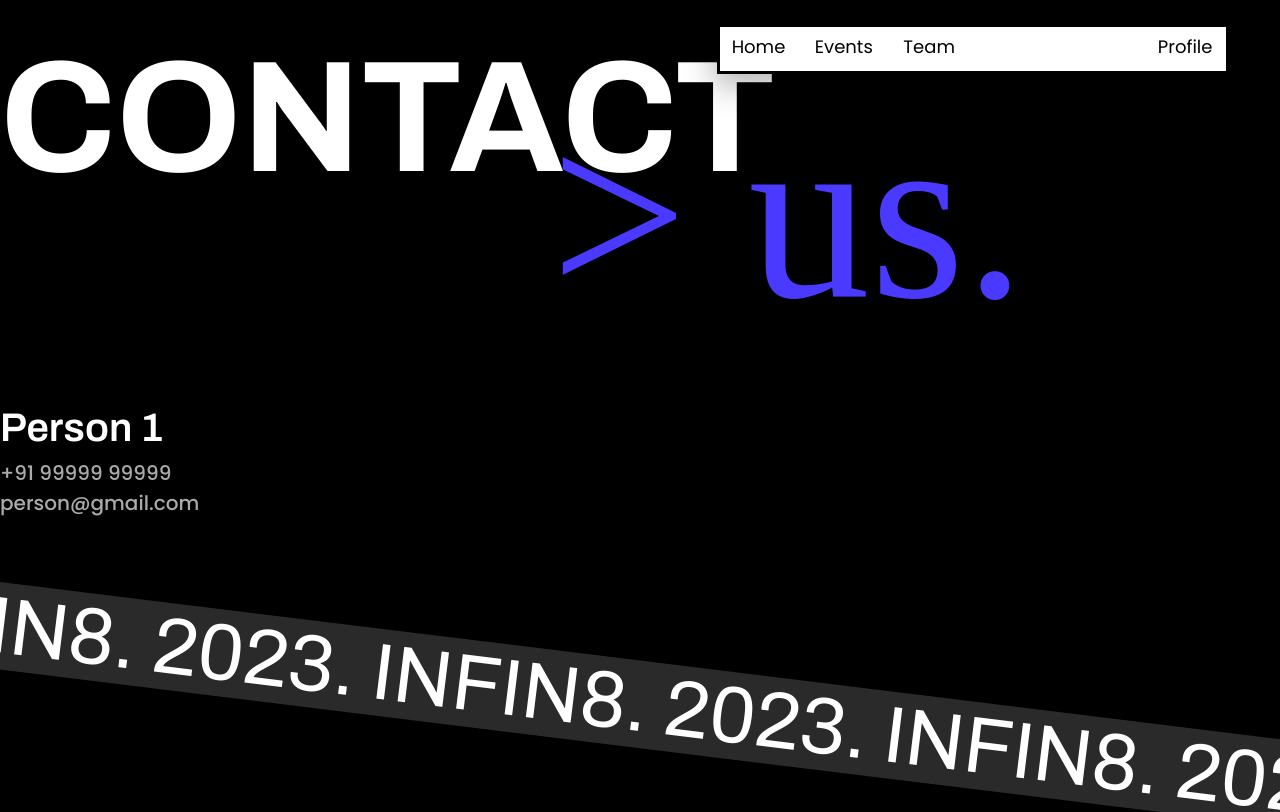
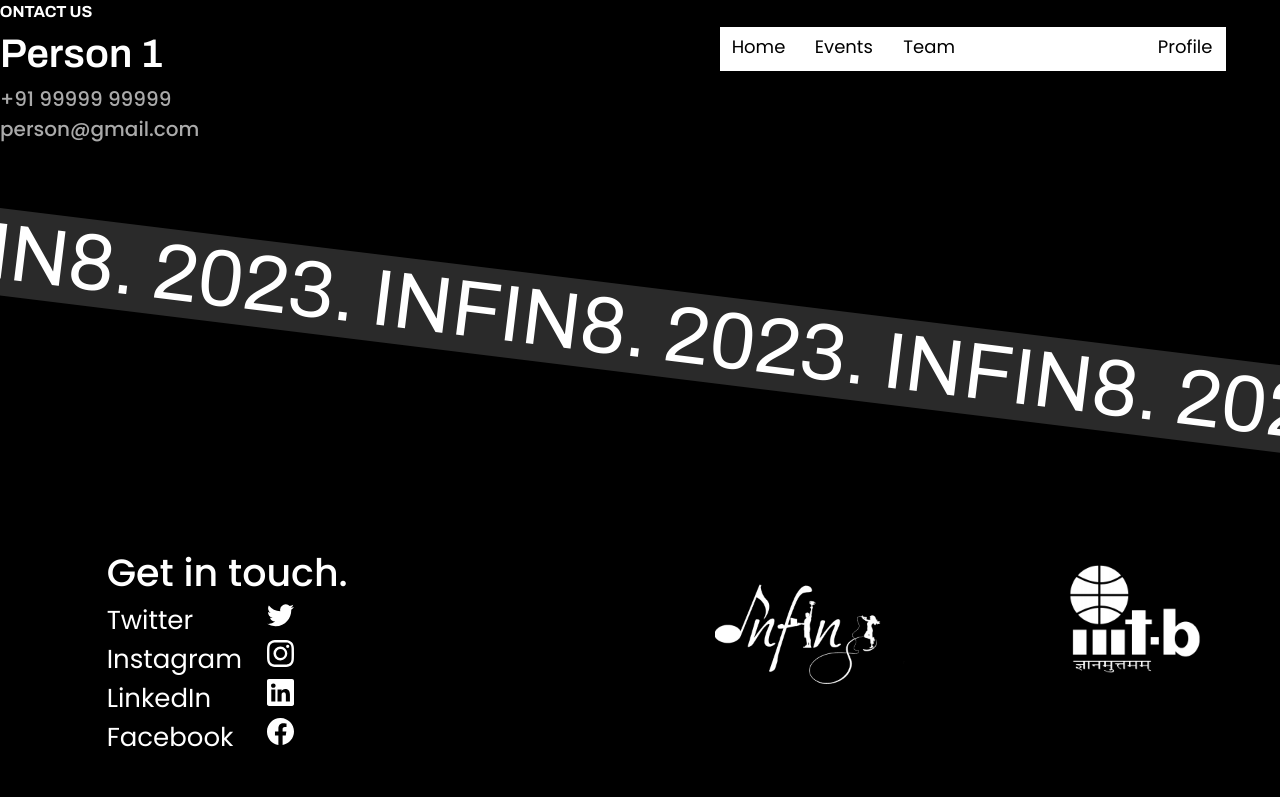
Before and after one commit to zense/Infin8-2023, a React (Create React App) app in the folder client/: page /contact in a window 1280 px wide. Shown: the top 812 px of the page. Built offline with nearby package versions, Linux system fonts and the light colour scheme; a web font is replaced by a local one.

Commit message:
Fixing title size in REgister Column

```diff
--- a/client/src/components/Contact/Contact.jsx
+++ b/client/src/components/Contact/Contact.jsx
@@ -17,22 +17,25 @@ function ContactCard(props){
         </div>
     )
 }
+
+
 export default function Contact(){
-
     return (
         <>
             <Navbar />
             <div className="ContactPage">
                 <div className="row">
                     <div className="col-12">
-                    <div className="Contact">
-                        CONTACT
+                        <div className="Contact row titlerow">
+                            CONTACT US
                         </div>
-                    <div className="US">
-                        {">"} us.
+
+                    </div>
+                    <div>
+
                     </div>
                 </div>
-            </div>
+
                 <div className="row">
                     <ContactCard />
                 </div>
--- a/client/src/components/Contact/Contact.scss
+++ b/client/src/components/Contact/Contact.scss
@@ -2,7 +2,7 @@
     background-color: black;
     .Contact{
         color: white;
-        font-size: calc(3.5rem + 8vw);
+        // font-size: calc(3.5rem + 8vw);
         font-family: 'Archivo';
         font-style: normal;
         font-weight: 700;
@@ -13,8 +13,9 @@
         font-style: normal;
         font-weight: 400;
         font-size: calc(8rem + 9vw);
-        margin-left: 43vw;
-        margin-top: -16vw;
+        position: relative;
+        margin-top: -9vw;
+
     }
     .person{
         color: white;
--- a/client/src/components/RegisterEvent/NotSignedIn/NotSignedIn.jsx
+++ b/client/src/components/RegisterEvent/NotSignedIn/NotSignedIn.jsx
@@ -3,7 +3,7 @@ export default function NotSignedIn(){
     return (
         <div>
             <div style={{"textAlign":"center"}}>
-                <h1 style={{"color":"white","paddingTop":"20px"}}>REGISTER</h1>
+            <h1 style={{"color":"white","paddingTop":"32px", "paddingBottom":"10px","fontSize":"3rem","fontFamily":"Archivo","fontWeight":"700"}}>REGISTER</h1>
             </div>
 
             <br></br>
--- a/client/src/components/RegisterEvent/Register/Register.jsx
+++ b/client/src/components/RegisterEvent/Register/Register.jsx
@@ -5,7 +5,7 @@ export default function Register(props){
     return (
         <div>
             <div style={{"textAlign":"center"}}>
-                <h1 style={{"color":"white","paddingTop":"32px", "paddingBottom": "10px"}}>REGISTER</h1>
+            <h1 style={{"color":"white","paddingTop":"32px", "paddingBottom":"10px","fontSize":"3rem","fontFamily":"Archivo","fontWeight":"700"}}>REGISTER</h1>
             </div>
 
 
@@ -31,7 +31,7 @@ export default function Register(props){
             </div>
 
             <div style={{"color":"white","marginTop":"30px"}}>
-                <h1 style={{"textAlign":"center"}}>PAYMENT</h1>
+            <h1 style={{"textAlign":"center","fontSize":"3rem","fontFamily":"Archivo","fontWeight":"700"}}>PAYMENT</h1>
                 <div style={{"marginLeft":"15px","marginRight":"15px", "marginTop": "15px", "marginBottom": "15px"}}>Pay the above mentioned amount using UPI and
                 upload the receipt screenshot here. Our team will
                 verify the payment. The 'Register' button will turn
--- a/client/src/components/RegisterEvent/RegisterTeam/RegisterTeam.jsx
+++ b/client/src/components/RegisterEvent/RegisterTeam/RegisterTeam.jsx
@@ -13,7 +13,7 @@ export default function RegisterTeam(props){
 
         <div>
             <div style={{"textAlign":"center"}}>
-                <h1 style={{"color":"white","paddingTop":"32px", "paddingBottom": "10px"}}>REGISTER <BsArrowDownRight/></h1>
+                <h1 style={{"color":"white","paddingTop":"32px", "paddingBottom":"10px","fontSize":"3rem","fontFamily":"Archivo","fontWeight":"700"}}>REGISTER</h1>
             </div>
             <div className="container-fluid" style={{"paddingLeft":"2.7vw", "paddingRight":"2.7vw"}}>
                 <div className="row">
@@ -85,7 +85,7 @@ export default function RegisterTeam(props){
 
                 <div>
                     <div style={{"color":"white","marginTop":"20px"}}>
-                        <h1 style={{"textAlign":"center"}}>PAYMENT <BsArrowDownRight/></h1>
+                        <h1 style={{"textAlign":"center","fontSize":"3rem","fontFamily":"Archivo","fontWeight":"700"}}>PAYMENT</h1>
                         <div style={{"marginLeft":"15px","marginRight":"15px",  "marginTop": "15px", "marginBottom": "15px"}}>Pay the above mentioned amount using UPI and
                         upload the receipt screenshot here. Our team will
                         verify the payment. The 'Register' button will turn
--- a/client/src/components/RegisterEvent/Registered/Registered.jsx
+++ b/client/src/components/RegisterEvent/Registered/Registered.jsx
@@ -3,7 +3,7 @@ export default function Registered(props){
     return (
         <div>
             <div style={{"textAlign":"center"}}>
-            <h1 style={{"color":"white","paddingTop":"32px" , "paddingBottom": "10px"}}>REGISTER</h1>
+            <h1 style={{"color":"white","paddingTop":"32px", "paddingBottom":"10px","fontSize":"3rem","fontFamily":"Archivo","fontWeight":"700"}}>REGISTER</h1>
             </div>
 
 
```
Lines whose indentation alone changed are shown as unchanged.
